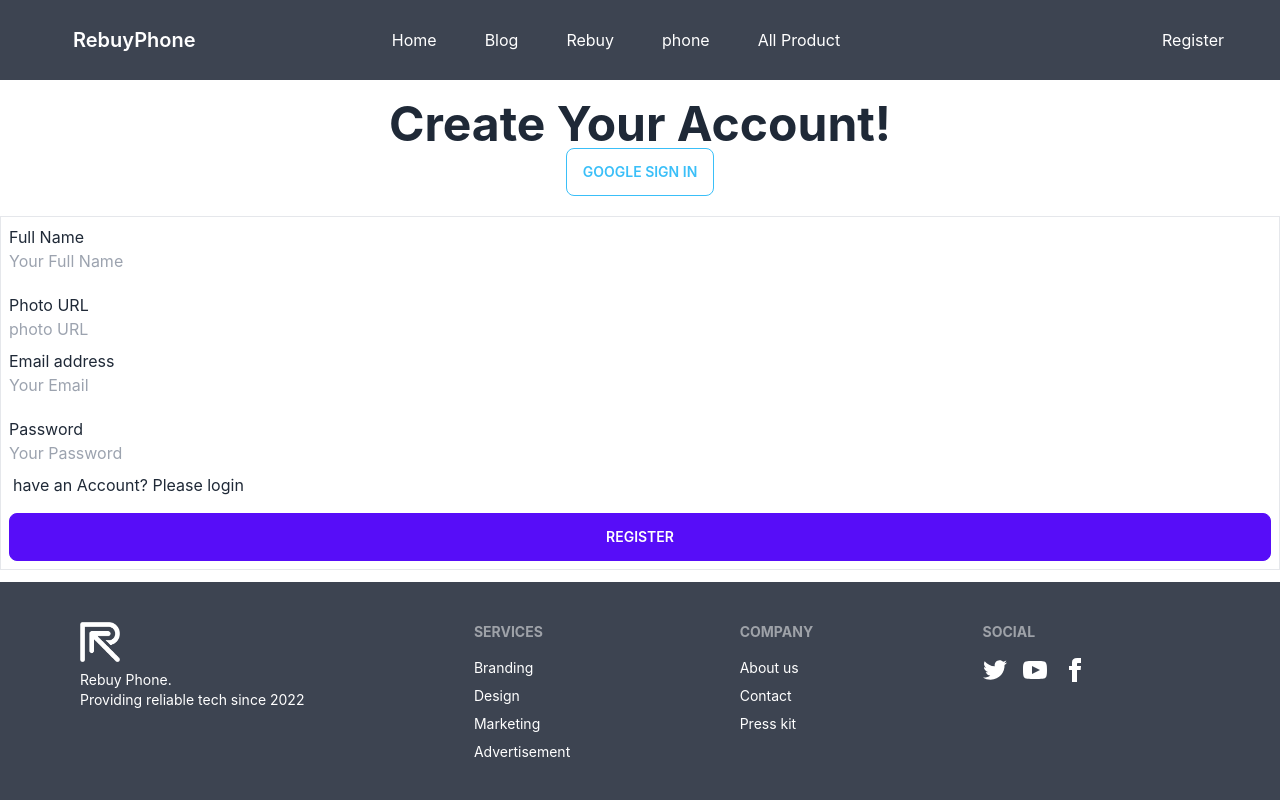
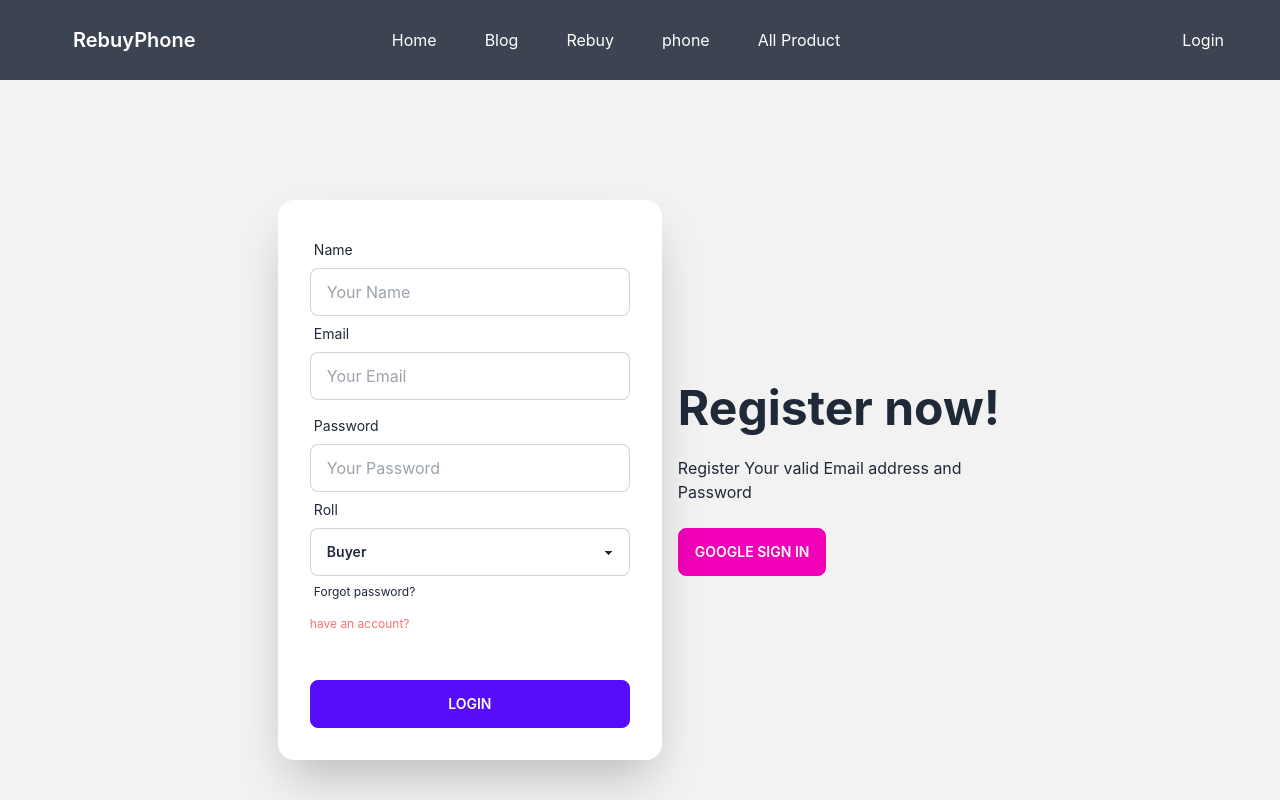
Before and after one commit to RubelRk/rebuye-client, a React (Create React App) app: page /register in a window 1280 px wide. Shown: the top 800 px of the page. Built offline with nearby package versions, Linux system fonts and the light colour scheme; no server answers.

Commit message:
login and register setup

```diff
--- a/src/Pages/Header/Header.js
+++ b/src/Pages/Header/Header.js
@@ -1,54 +1,95 @@
-import React, { useContext } from 'react';
-import { AuthContext } from '../../contexts/AuthProvider/AuthProvider';
-import { Link } from 'react-router-dom';
-
-
+import React, { useContext } from "react";
+import { AuthContext } from "../../contexts/AuthProvider/AuthProvider";
+import { Link } from "react-router-dom";
 
 const Header = () => {
-  const {user, logOut} = useContext(AuthContext);
+  const { user, logOut } = useContext(AuthContext);
 
-
-  const handleSignOut = () =>{
+  const handleSignOut = () => {
     logOut()
-    .then(() => {
-
-    }).catch((error) =>console.error(error));
+      .then(() => {})
+      .catch((error) => console.error(error));
   };
-
 
   return (
     <div className="navbar  bg-neutral">
       <div className="navbar-start">
         <div className="dropdown">
           <label tabIndex={0} className="text-base-100 btn btn-ghost lg:hidden">
-        <svg xmlns="http://www.w3.org/2000/svg" className="h-5 w-5" fill="none" viewBox="0 0 24 24" stroke="currentColor"><path strokeLinecap="round" strokeLinejoin="round" strokeWidth="2" d="M4 6h16M4 12h8m-8 6h16" /></svg>
+            <svg
+              xmlns="http://www.w3.org/2000/svg"
+              className="h-5 w-5"
+              fill="none"
+              viewBox="0 0 24 24"
+              stroke="currentColor"
+            >
+              <path
+                strokeLinecap="round"
+                strokeLinejoin="round"
+                strokeWidth="2"
+                d="M4 6h16M4 12h8m-8 6h16"
+              />
+            </svg>
           </label>
-      <ul tabIndex={0} className="text-base-100 menu menu-compact dropdown-content mt-3 p-2 shadow bg-neutral rounded-box w-52">
-      <li className='m-2'><Link to='/'>Home</Link></li>
-      <li className='m-2'><Link to='/blog'>Blog</Link></li>
-      <li className='m-2'><Link to=''>Rebuy</Link></li>
-      <li className='m-2'><Link to=''>phone</Link></li>
-      <li className='m-2'><Link to='/allProduct'>All Product</Link></li>
-
+          <ul
+            tabIndex={0}
+            className="text-base-100 menu menu-compact dropdown-content mt-3 p-2 shadow bg-neutral rounded-box w-52"
+          >
+            <li className="m-2">
+              <Link to="/">Home</Link>
+            </li>
+            <li className="m-2">
+              <Link to="/blog">Blog</Link>
+            </li>
+            <li className="m-2">
+              <Link to="">Rebuy</Link>
+            </li>
+            <li className="m-2">
+              <Link to="">phone</Link>
+            </li>
+            <li className="m-2">
+              <Link to="/allProduct">All Product</Link>
+            </li>
           </ul>
         </div>
-    <Link className="lg:ml-12 text-base-100 btn btn-ghost normal-case text-xl">RebuyPhone</Link>
+        <Link className="lg:ml-12 text-base-100 btn btn-ghost normal-case text-xl">
+          RebuyPhone
+        </Link>
       </div>
       <div className="navbar-center hidden lg:flex">
         <ul className="text-base-100 menu menu-horizontal p-0">
-    <li className='m-2'><Link to='/'>Home</Link></li>
-    <li className='m-2'><Link to='/blog'>Blog</Link></li>
-      <li className='m-2'><Link to=''>Rebuy</Link></li>
-      <li className='m-2'><Link to=''>phone</Link></li>
-      <li className='m-2'><Link to='/allProduct'>All Product</Link></li>
-
+          <li className="m-2">
+            <Link to="/">Home</Link>
+          </li>
+          <li className="m-2">
+            <Link to="/blog">Blog</Link>
+          </li>
+          <li className="m-2">
+            <Link to="">Rebuy</Link>
+          </li>
+          <li className="m-2">
+            <Link to="">phone</Link>
+          </li>
+          <li className="m-2">
+            <Link to="/allProduct">All Product</Link>
+          </li>
         </ul>
       </div>
       <div className="lg:mr-12 text-base-100 navbar-end">
-   { user? <Link onClick={handleSignOut} className='normal-case btn btn-ghost' to='/register'>SignOut</Link> : <Link to='/register'>Register</Link>}
+        {user ? (
+          <Link
+            onClick={handleSignOut}
+            className="normal-case btn btn-ghost"
+            to="/register"
+          >
+            SignOut
+          </Link>
+        ) : (
+          <Link to="/login">Login</Link>
+        )}
       </div>
     </div>
-    )
+  );
 };
 
 export default Header;
--- a/src/Pages/Login/Login.js
+++ b/src/Pages/Login/Login.js
@@ -1,112 +1,128 @@
-import React,  { useContext, useState } from 'react';
+import React, { useContext, useState } from "react";
 import { Link, useNavigate, useLocation } from "react-router-dom";
-import { AuthContext } from '../../contexts/AuthProvider/AuthProvider';
-import useTitle from '../../hooks/useTitle';
+import { AuthContext } from "../../contexts/AuthProvider/AuthProvider";
+import useTitle from "../../hooks/useTitle";
 
 const Login = () => {
-
-    const [error, setError] = useState('');
-    useTitle('Login');
-    const {loading, logInUser, googleSignIn} = useContext(AuthContext);
+  const [error, setError] = useState("");
+  useTitle("Login");
+  const { loading, setLoading, logInUser, googleSignIn } =
+    useContext(AuthContext);
   const navigate = useNavigate();
   const location = useLocation();
-    const from = location.state?.from?.pathname || '/';
+  const from = location.state?.from?.pathname || "/";
 
-    if(loading){
-      return <div className='text-center'>
-          <div className="spinner-border m-5" role="status">
-         <span className="visually-hidden">Loading...</span>
+  if (loading) {
+    return (
+      <div className="text-center m-56">
+        <button className="btn btn-square loading"></button>
       </div>
-      </div>
+    );
   }
 
-    const handleSubmit = (event) =>{
+  const handleSubmit = (event) => {
     event.preventDefault();
     const form = event.target;
     const email = form.email.value;
     const password = form.password.value;
-        console.log(email,password)
+    console.log(email, password);
     logInUser(email, password)
-        .then(result =>{
+      .then((result) => {
         const user = result.user;
-            setError('');
+        setError("");
+        navigate(from, { replace: true });
+        form.reset();
         const currentUser = {
-                email:user.email
-              }
+          email: user.email,
+        };
         console.log(currentUser);
-              fetch('http://localhost:3000/jwt',{
-                method:'POST',
-                headers:{
-                    'content-type': 'application/json',
-                    authorization: `Bearer ${localStorage.getItem('token')}`
-                },
-                body: JSON.stringify(currentUser)
+        // fetch("http://localhost:3000/jwt", {
+        //   method: "POST",
+        //   headers: {
+        //     "content-type": "application/json",
+        //     authorization: `Bearer ${localStorage.getItem("token")}`,
+        //   },
+        //   body: JSON.stringify(currentUser),
+        // })
+        // .then((res) => res.json())
+        // .then((data) => {
+        //   console.log(data);
+        //   localStorage.setItem("token", data.token);
+        //   navigate(from, { replace: true });
+        //   form.reset();
+        // });
       })
-            .then(res =>res.json())
-            .then(data =>{
-              console.log(data);
-              localStorage.setItem('token', data.token);
-              navigate(from, {replace: true});
-              form.reset();
-            })
-        })
-        .catch(err=>{
-            console.error(err.message)
-            setError(`${err.message} Email Address or Password don't Match.`);
-        })
+      .catch((err) => {
+        setLoading(false);
+        console.error(err.message);
+        setError(`Email or Password don't Match. ${err.message} `);
+      });
   };
 
-    const handleGoogleSignIn = () =>{
+  const handleGoogleSignIn = () => {
     googleSignIn()
-        .then(res =>{
+      .then((res) => {
         const user = res.user;
         console.log(user);
-            navigate(from, {replace: true})
+        navigate(from, { replace: true });
       })
-        .catch(err => console.error(err));
+      .catch((err) => console.error(err));
   };
 
-
-
-
-
   return (
-        <div className='my-5'>
-        <div className="d-lg-flex justify-content-around ">
-          <div className="text-center my-2">
-            <h1 className="">Login now!</h1>
-            <p className="">Login Your valid Account with Your <br /> Email address and Password</p>
-            <button className='btn btn-primary' onClick={handleGoogleSignIn}>Google Sign In</button>
+    <div className="hero min-h-screen bg-base-200">
+      <div className="hero-content flex-col lg:flex-row-reverse">
+        <div className="text-center lg:text-left">
+          <h1 className="text-5xl font-bold">Login now!</h1>
+          <p className="py-6">
+            Login Your valid Account with Your Email address and Password
+          </p>
+          <button onClick={handleGoogleSignIn} className="btn btn-accent">
+            Google Sign In
+          </button>
         </div>
-
-          <div className='border border-3 p-4'>
+        <div className="card flex-shrink-0 w-full max-w-sm shadow-2xl bg-base-100">
           <form onSubmit={handleSubmit} className="card-body">
             <div className="form-control">
-
-              <div className="mb-3">
-                    <label className="form-label">Email address</label>
-                    <input  type="email" name='email' placeholder="Your Email"  className="form-control" required/>
-                </div>
-
-              </div>
-
-
-              <div className="form-control">
-
-              <div className="mb-3">
-                    <label className="form-label">Password</label>
-                    <input type="password" name='password' placeholder="Your Password" className="form-control"  required/>
-                </div>
-
+              <label className="label">
+                <span className="label-text">Email</span>
+              </label>
+              <input
+                required
+                type="email"
+                name="email"
+                placeholder="email"
+                className="input input-bordered"
+              />
             </div>
             <div className="form-control">
-               <div className='text-danger'>
-               {error}
+              <label className="label">
+                <span className="label-text">Password</span>
+              </label>
+              <input
+                required
+                name="password"
+                type="password"
+                placeholder="password"
+                className="input input-bordered"
+              />
+              <label className="label">
+                <Link to="#" className="label-text-alt link link-hover">
+                  Forgot password?
+                </Link>
+              </label>
             </div>
+            <Link
+              to="/register"
+              className="text-error label-text-alt link link-hover"
+            >
+              Create a new account?
+            </Link>
+
+            <div className="form-control mt-6">
+              <div className="text-error mb-4">{error}</div>
               <button className="btn btn-primary">Login</button>
             </div>
-              <Link to='/register'  className="text-danger">Create a new account?
-              </Link>
           </form>
         </div>
       </div>
--- a/src/Pages/ProductBooking/ProductBooking.js
+++ b/src/Pages/ProductBooking/ProductBooking.js
@@ -38,9 +38,9 @@ const ProductBooking = ({ productBooked, setProductBooked }) => {
         console.log(data);
         if (data.acknowledged) {
           toast.success("Booking Success");
+          setProductBooked(null);
         }
       }); //then er ses
-    setProductBooked(null);
   }; //handler er ses
 
   return (
--- a/src/Pages/Register/Register.js
+++ b/src/Pages/Register/Register.js
@@ -1,124 +1,154 @@
-import React, { useContext, useState } from 'react';
-import { Link, useNavigate, useLocation  } from "react-router-dom";
-import { AuthContext } from '../../contexts/AuthProvider/AuthProvider';
-import useTitle from '../../hooks/useTitle';
-
-
+import React, { useContext, useState } from "react";
+import { Link, useNavigate, useLocation } from "react-router-dom";
+import { AuthContext } from "../../contexts/AuthProvider/AuthProvider";
+import useTitle from "../../hooks/useTitle";
 
 const Register = () => {
-  const [error, setError] = useState('')
-  useTitle('Register');
-    const {loading, createUser, googleSignIn, updateUserProfile } = useContext(AuthContext);
+  const [error, setError] = useState("");
+  useTitle("Register");
+  const { loading, setLoading, createUser, googleSignIn, updateUserProfile } =
+    useContext(AuthContext);
   const navigate = useNavigate();
   const location = useLocation();
-    const from = location.state?.from?.pathname || '/';
+  const from = location.state?.from?.pathname || "/";
 
-        if(loading){
-          return <div className='text-center'>
-              <div className="spinner-border m-5" role="status">
-            <span className="visually-hidden">Loading...</span>
+  if (loading) {
+    return (
+      <div className="text-center m-56">
+        <button className="btn btn-square loading"></button>
       </div>
-          </div>
+    );
   }
-    const handleSubmit = (event) =>{
+  const handleSubmit = (event) => {
     event.preventDefault();
     const form = event.target;
     const name = form.name.value;
-        const photoURL = form.photoURL.value;
+    const roll = form.roll.value;
     const email = form.email.value;
     const password = form.password.value;
-        console.log(name,photoURL, email,password)
+    console.log(name, email, password, roll);
     createUser(email, password)
-        .then(result =>{
-          setError('');
-            const user = result.user
-            fetch('http://localhost:3000/jwt',{
-              method:'POST',
-              headers:{
-                  'content-type': 'application/json',
-                  authorization: `Bearer ${localStorage.getItem('token')}`
+      .then((result) => {
+        handleUpdateUserProfile(name, roll);
+        navigate(from, { replace: true });
+        setError("");
+        const user = result.user;
+        fetch("http://localhost:3000/jwt", {
+          method: "POST",
+          headers: {
+            "content-type": "application/json",
+            authorization: `Bearer ${localStorage.getItem("token")}`,
           },
-              body: JSON.stringify(user)
+          body: JSON.stringify(user),
         })
-          .then(res =>res.json())
-          .then(data =>{
+          .then((res) => res.json())
+          .then((data) => {
             console.log(data);
-            localStorage.setItem('token', data.token);
+            localStorage.setItem("token", data.token);
             form.reset();
-            handleUpdateUserProfile(name, photoURL);
-            navigate(from, {replace: true})
-
+            // handleUpdateUserProfile(name, roll);
+            // navigate(from, { replace: true });
+          });
       })
-
-             })
-             .catch(err=>{
-              console.error(err.message)
-              setError(`${err.message} Email Address or Password don't Match.`);
-          })
-
+      .catch((err) => {
+        setLoading(false);
+        console.error(err.message);
+        setError(`${err.message} Email or Password has wrong Creating.`);
+      });
   };
 
-
-
-
-
-    const handleGoogleSignIn = () =>{
+  const handleGoogleSignIn = () => {
     googleSignIn()
-        .then(res =>{
+      .then((res) => {
         const user = res.user;
         console.log(user);
-            navigate(from, {replace: true})
+        navigate(from, { replace: true });
       })
-        .catch(err => console.error(err));
+      .catch((err) => console.error(err));
   };
 
-    const handleUpdateUserProfile = (name, photoURL) =>{
-     const profile ={
-      displayName:name,
-      photoURL:photoURL
-     }
+  const handleUpdateUserProfile = (name, roll) => {
+    const profile = {
+      photoURL: roll,
+      displayName: name,
+    };
     updateUserProfile(profile)
-      .then((res) =>{})
-      .catch(err =>console.error(err))
-    }
+      .then((res) => {})
+      .catch((err) => console.error(err));
+  };
 
   return (
-        <div className="my-3">
-        <div className="d-lg-flex justify-content-around ">
-          <div className="text-center my-5">
-            <h1  className="text-5xl font-bold">Create Your Account!</h1>
-            <button onClick={handleGoogleSignIn } className="btn btn-outline btn-info">Google Sign In</button>
+    <div className="hero min-h-screen bg-base-200">
+      <div className="hero-content flex-col lg:flex-row-reverse">
+        <div className="text-center lg:text-left">
+          <h1 className="text-5xl font-bold">Register now!</h1>
+          <p className="py-6">Register Your valid Email address and Password</p>
+          <button onClick={handleGoogleSignIn} className="btn btn-secondary">
+            Google Sign In
+          </button>
         </div>
-          <div>
-            <form onSubmit={handleSubmit} className="border border-3 p-2 card-body">
+        <div className="card flex-shrink-0 w-full max-w-sm shadow-2xl bg-base-100">
+          <form onSubmit={handleSubmit} className="card-body">
             <div className="form-control">
-              <div className="mb-3">
-                    <label className="form-label">Full Name</label>
-                    <input type="text" name='name' placeholder="Your Full Name" className="form-control" required/>
-                </div>
+              <label className="label">
+                <span className="label-text">Name</span>
+              </label>
+              <input
+                required
+                type="text"
+                name="name"
+                placeholder="Your Name"
+                className="input input-bordered"
+              />
+              <label className="label">
+                <span className="label-text">Email</span>
+              </label>
+              <input
+                required
+                type="email"
+                name="email"
+                placeholder="Your Email"
+                className="input input-bordered"
+              />
             </div>
             <div className="form-control">
-              <label className="form-label">Photo URL</label>
-                    <input type="photoURL" name='photoURL' placeholder="photo URL" className="form-control" required/>
-              </div>
-              <div className="form-control">
-              <div className="mb-3">
-                    <label className="form-label">Email address</label>
-                    <input  type="email" name='email' placeholder="Your Email"  className="form-control" required/>
-                </div>
-              </div>
-              <div className="form-control">
-               <label className="form-label">Password</label>
-                    <input type="password" name='password' placeholder="Your Password" className="form-control"  required/>
               <label className="label">
-                 <p>have an Account? <Link to='/login' className="text-danger">Please login</Link></p>
+                <span className="label-text">Password</span>
+              </label>
+              <input
+                required
+                name="password"
+                type="password"
+                placeholder="Your Password"
+                className="input input-bordered"
+              />
+              <label className="label">
+                <span className="label-text">Roll</span>
+              </label>
+              <select
+                name="roll"
+                defaultValue="Buyer"
+                className="select select-bordered w-full"
+              >
+                <option value="Buyer">Buyer</option>
+                <option value="Seller">Seller</option>
+              </select>
+              <label className="label">
+                <Link to="#" className="label-text-alt link link-hover">
+                  Forgot password?
+                </Link>
               </label>
             </div>
-              <div className="form-control">
-              <div className='text-danger'>
-               {error}
-               </div>
-                <button className="btn btn-primary">Register</button>
+            <Link
+              to="/login"
+              className="text-error label-text-alt link link-hover"
+            >
+              have an account?
+            </Link>
+
+            <div className="form-control mt-6">
+              <div className="text-error mb-4">{error}</div>
+              <button className="btn btn-primary">Login</button>
             </div>
           </form>
         </div>
--- a/src/contexts/AuthProvider/AuthProvider.js
+++ b/src/contexts/AuthProvider/AuthProvider.js
@@ -17,6 +17,7 @@ const auth = getAuth(app);
 
 const AuthProvider = ({ children }) => {
   const [user, setUser] = useState({});
+  console.log(user);
   const [loading, setLoading] = useState(true);
 
   const googleProvider = new GoogleAuthProvider();
@@ -49,7 +50,7 @@ const AuthProvider = ({ children }) => {
   }, []);
 
   const logOut = () => {
-    // localStorage.removeItem(' ');
+    localStorage.removeItem("productToken");
     setLoading(true);
     return signOut(auth);
   };
@@ -59,6 +60,7 @@ const AuthProvider = ({ children }) => {
   };
 
   const authInfo = {
+    setLoading,
     user,
     createUser,
     loading,
```
Lines whose indentation alone changed are shown as unchanged.
